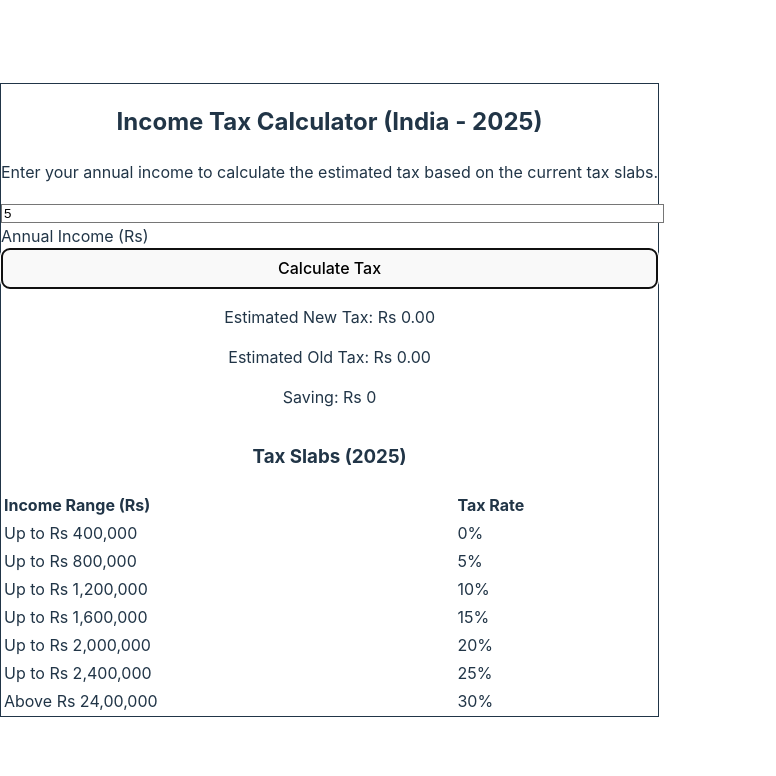
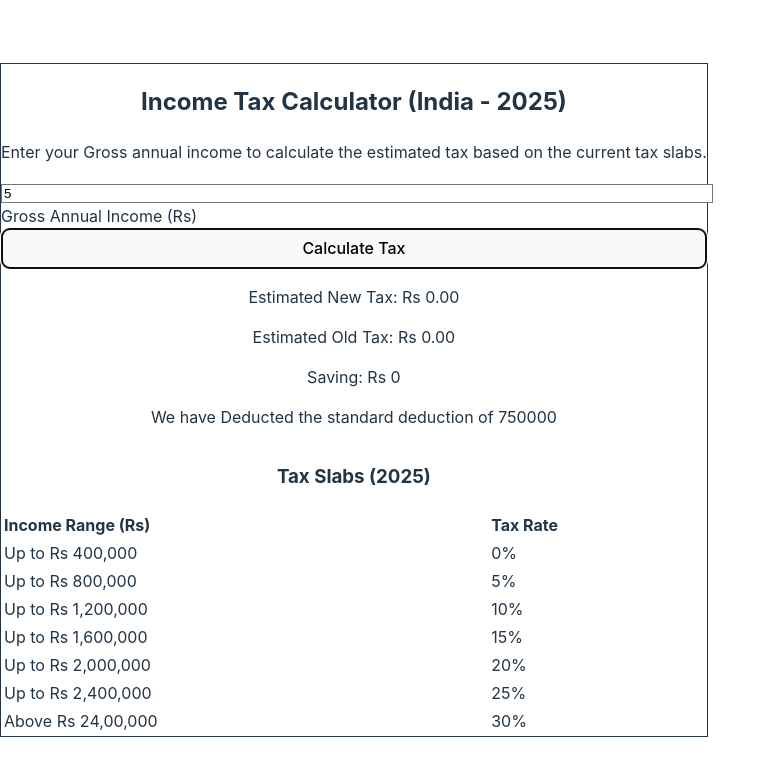
Before and after one commit to kumaraswamyDR/tax-calculator, a React (Vite) app: page / in a window 1280 px wide. Both pictures are taken after typing "5" into the empty fields and a click on the button "Calculate Tax". Shown: the top 776 px of the page, without its empty margins (0-776 px from the left). Built offline with nearby package versions, Linux system fonts and the light colour scheme.

Commit message:
Updated standard deduction

```diff
--- a/src/TaxCalculator.tsx
+++ b/src/TaxCalculator.tsx
@@ -2,7 +2,11 @@ import { useState } from "react";
 import { Input, Button, Card, CardBody, Typography } from "@material-tailwind/react";
 import { motion } from "framer-motion";
 
-const calculateNewTax = (income: number): number => {
+const standardDeduction = 75000
+
+const calculateNewTax = (grossIncome: number): number => {
+
+  const income  =  grossIncome - standardDeduction
   if (income <= 1200000) return 0;
 
   let tax = 0;
@@ -30,7 +34,9 @@ const calculateNewTax = (income: number): number => {
   return tax;
 };
 
-const calculateOldTax = (income: number): number => {
+const calculateOldTax = (grossIncome: number): number => {
+  const income  =  grossIncome - standardDeduction
+  if (income <= 1200000) return 0;
   if (income <= 400000) return 0;
 
   let tax = 0;
@@ -84,12 +90,12 @@ export default function TaxCalculator() {
       </Typography>
 
       <Typography variant="paragraph" className="text-center text-gray-700 mb-6"  placeholder={undefined} onPointerEnterCapture={undefined} onPointerLeaveCapture={undefined}>
-        Enter your annual income to calculate the estimated tax based on the current tax slabs.
+        Enter your Gross annual income to calculate the estimated tax based on the current tax slabs.
       </Typography>
 
       <div className="flex flex-col gap-4">
         <Input
-          label="Annual Income (Rs)"
+          label="Gross Annual Income (Rs)"
           type="number"
           value={income}
           onChange={(e) => setIncome(e.target.value)}
@@ -133,6 +139,7 @@ export default function TaxCalculator() {
        className="mt-6 text-2xl font-semibold text-center text-green-700"
      >
        Saving: Rs {oldTax - tax}
+       <p>We have Deducted the standard deduction of 750000</p>
      </motion.p>}
 
       <Card className="mt-8"  placeholder={undefined} onPointerEnterCapture={undefined} onPointerLeaveCapture={undefined}>
```
